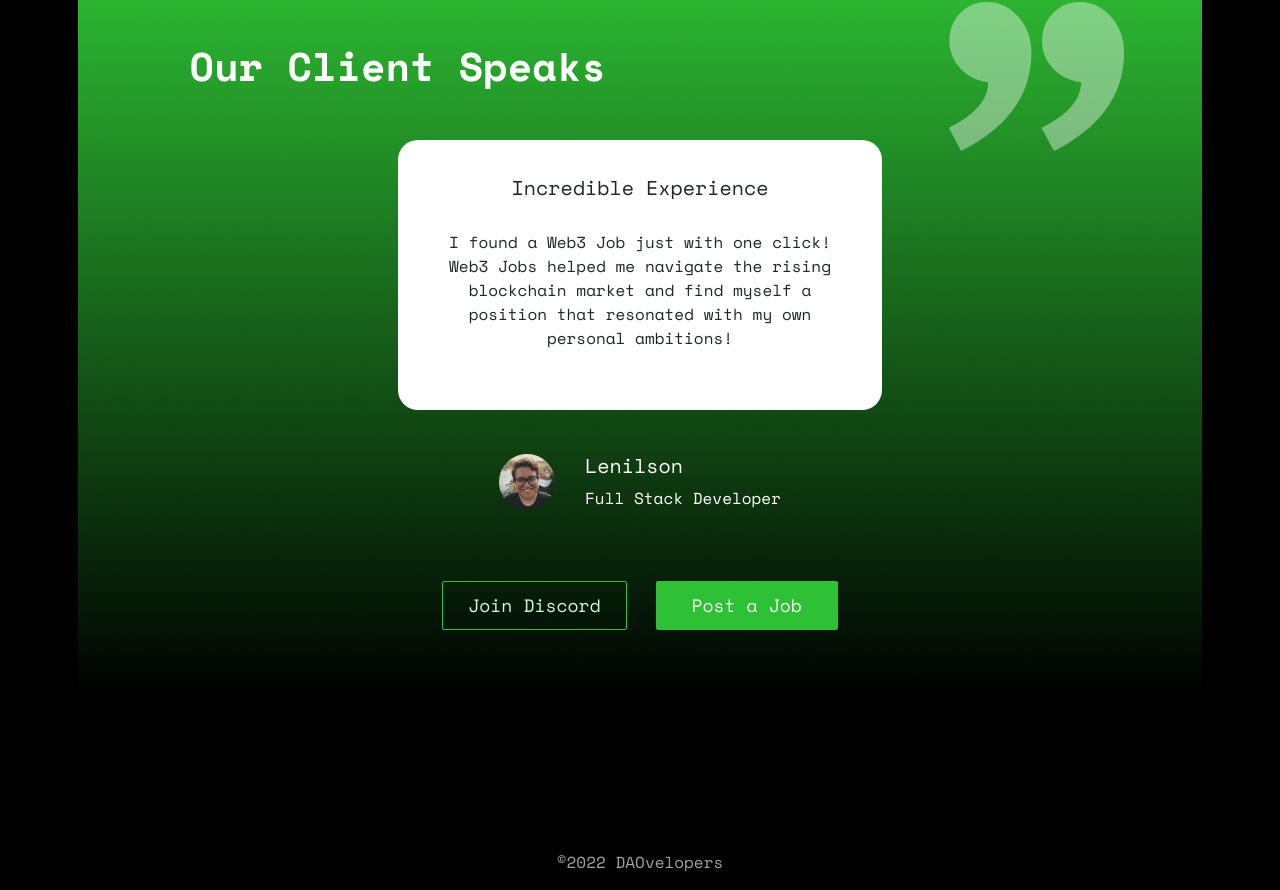
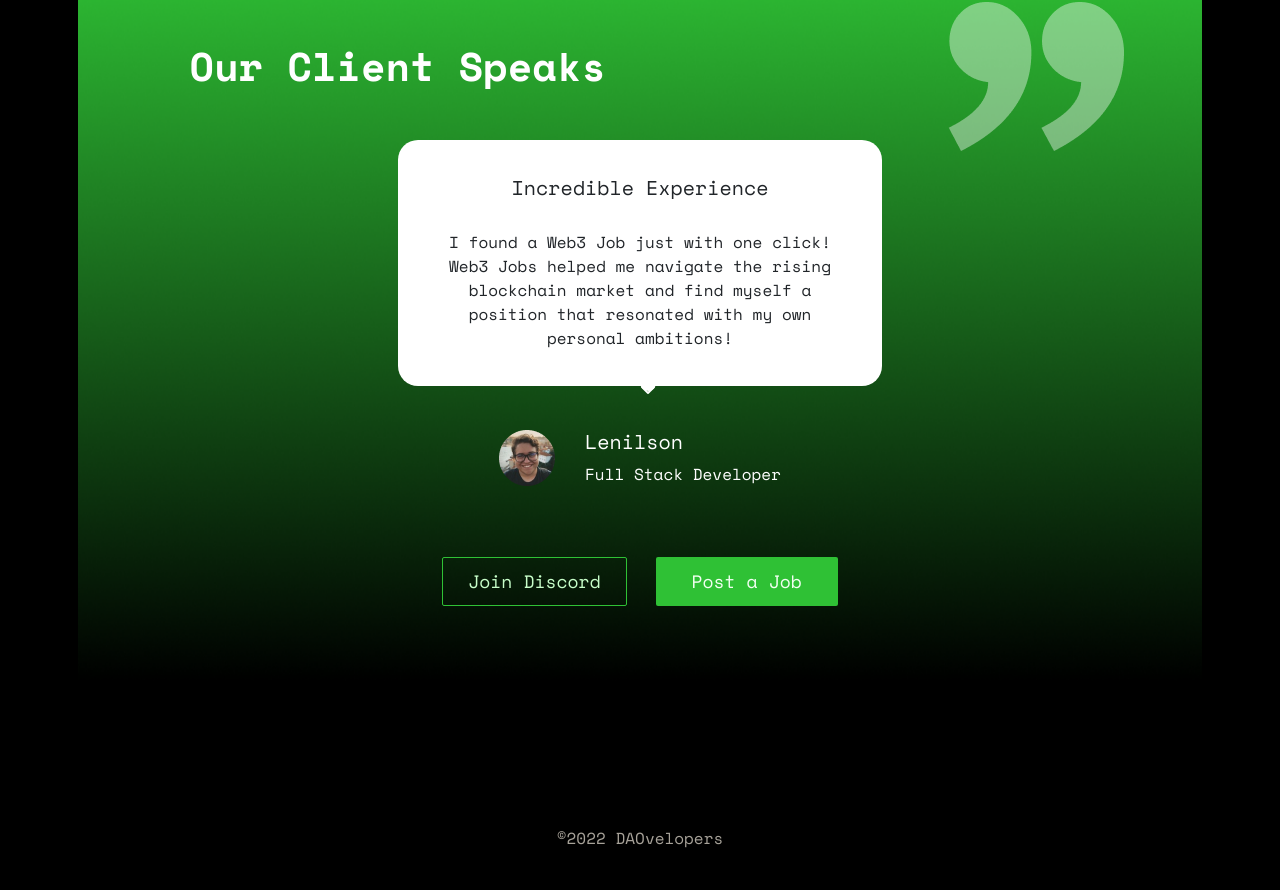
Before and after one commit to Wesal-Nowsher/web3job, a React (Create React App) app: page / in a window 1280 px wide. Shown: the part 1195-2085 px from the top of the page. After the commit the page ends 2061 px from the top, so only its background shows below. Built offline with nearby package versions, Linux system fonts and the light colour scheme; no server answers; a web font is replaced by a local one.

Commit message:
axios used and data fetched and used

```diff
--- a/public/index.html
+++ b/public/index.html
@@ -26,6 +26,7 @@
       Learn how to configure a non-root public URL by running `npm run build`.
     -->
     <link rel="stylesheet" href="path/to/font-awesome/css/font-awesome.min.css">
+    <script src="https://use.fontawesome.com/bced27cea6.js"></script>
     <title>React App</title>
   </head>
   <body style="background:black">
--- a/src/App.css
+++ b/src/App.css
@@ -24,6 +24,16 @@
 }
 .bg-green-top{
 
+}
+.chevron-down1{
+  color: #FFFFFF;
+  background: #FFFFFF;
+  height: 10px;
+  border-bottom-right-radius: 22px;
+  border-bottom-left-radius: 24px;
+  position: absolute;
+  bottom: -5px;
+  left: 50%;
 }
 
 
@@ -208,6 +218,7 @@
   padding: 36px 48px;
   width: 44%;
   border-radius: 20px;
+  position: relative;
 }
 .white-section h5
 {
--- a/src/page/home/bottom-section.js
+++ b/src/page/home/bottom-section.js
@@ -22,8 +22,7 @@ import BG3 from '../../assets/commas.png';
                                         Web3 Jobs helped me navigate the rising blockchain market and find myself a position
                                          that resonated with my own personal ambitions!
                                         </p>
-                                        <img />
-                                        {/* <img src={BG2} className="other-img" /> */}
+                                        <i className="fa fa-chevron-down chevron-down1"></i>
                                 </div>
 
                             </div>
@@ -31,6 +30,7 @@ import BG3 from '../../assets/commas.png';
                             <div className="file-photo-section">
                                 <div>
                                     <img src={BG1} />
+
                                 </div>
                                 <div className="profile-name-section">
                                     <h5>Lenilson</h5>
```
